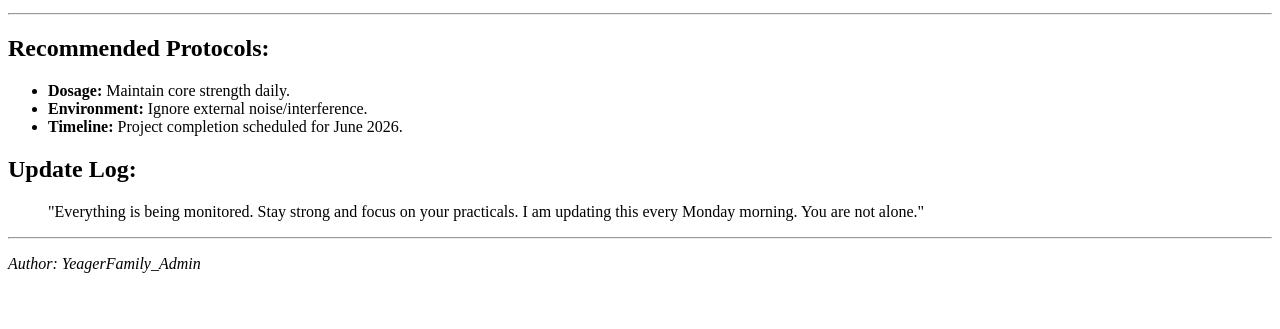
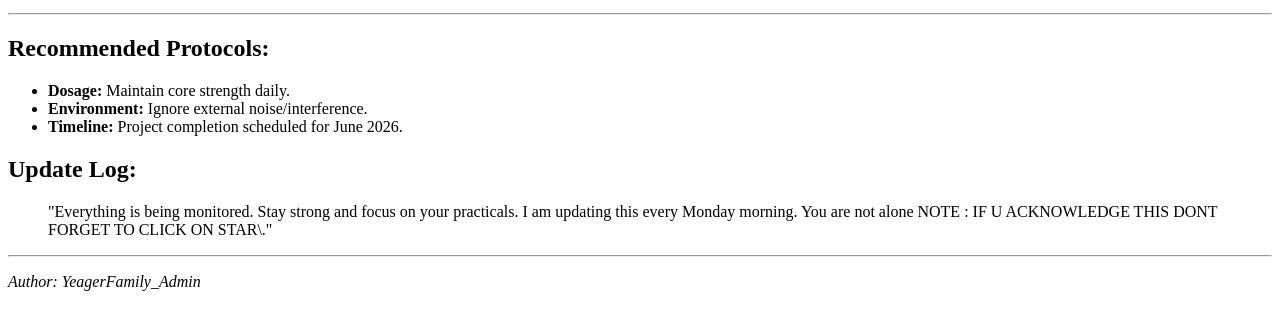
Before and after one commit to yeagerfamily/Pharmac-Logic-Ref-2026, a plain HTML site: page index.html in a window 1280 px wide. Shown: the part 87-416 px from the top of the page. Drawn offline with Linux system fonts and the light colour scheme.

Commit message:
CLICK HERE AND 2ND CODE.html

```diff
--- a/index.html
+++ b/index.html
@@ -17,7 +17,8 @@
         <h2>Update Log:</h2>
         <blockquote>
             "Everything is being monitored. Stay strong and focus on your practicals.
-            I am updating this every Monday morning. You are not alone."
+            I am updating this every Monday morning. You are not alone
+            NOTE : IF U ACKNOWLEDGE THIS DONT FORGET TO CLICK ON STAR\."
         </blockquote>
     </section>
 
```
